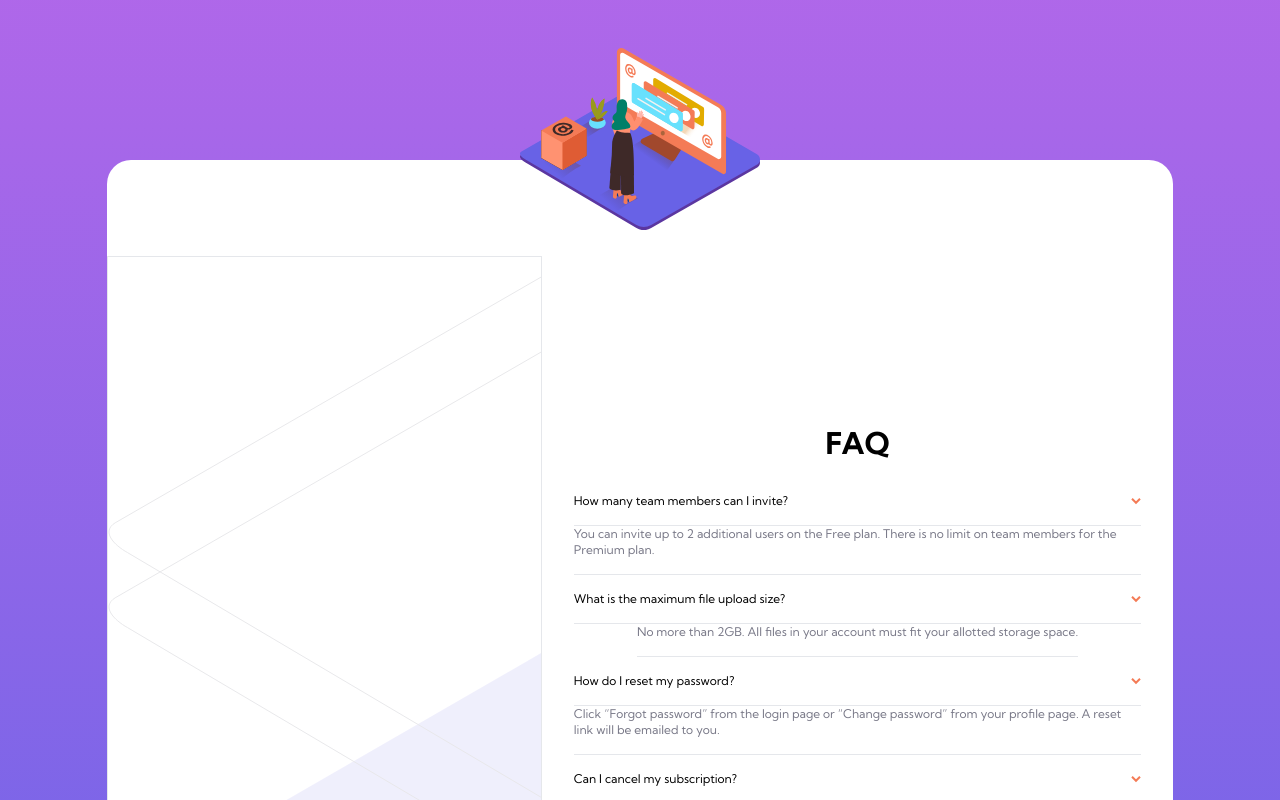
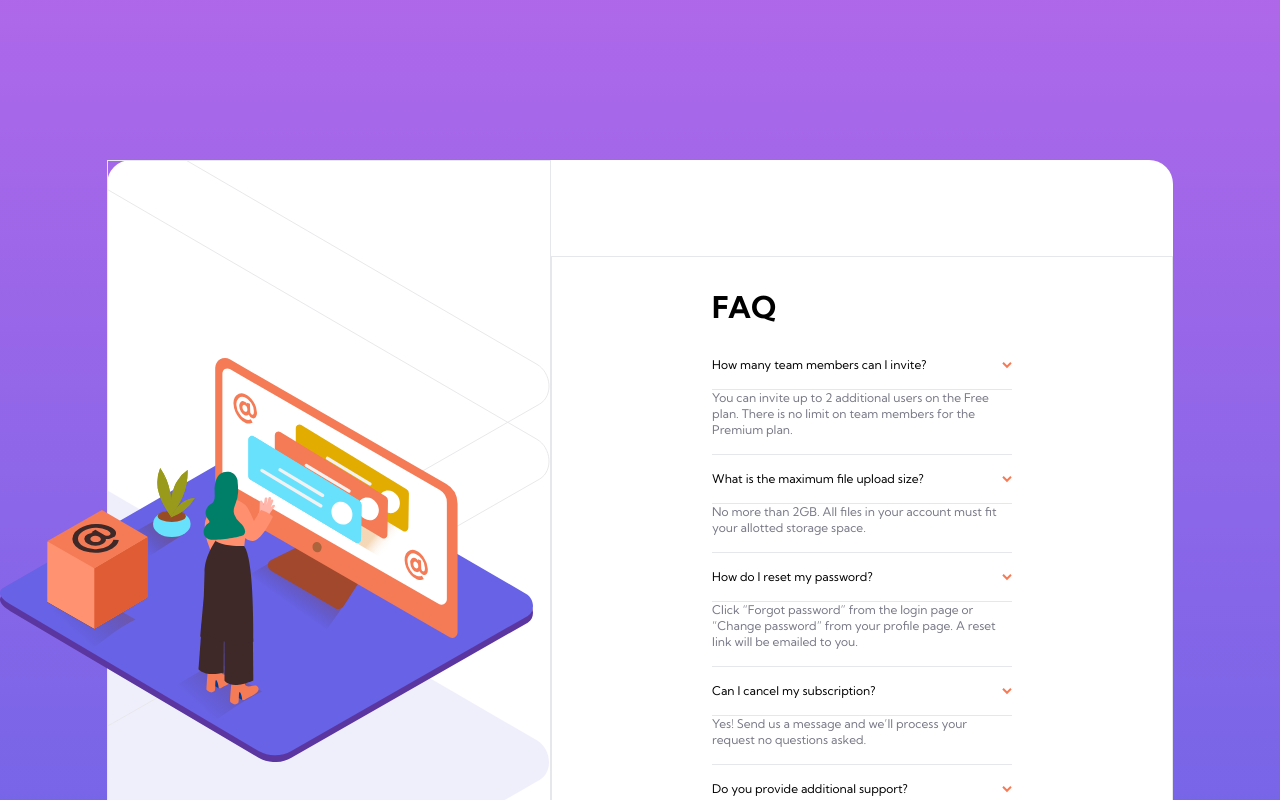
Before and after one commit to Brian-Lin-2/front-end-mentor-FAQ-accordion-card, a React (Vite) app: page / in a window 1280 px wide. Shown: the top 800 px of the page. Built offline with nearby package versions, Linux system fonts and the light colour scheme.

Commit message:
Adjust picture and text

```diff
--- a/src/Card.jsx
+++ b/src/Card.jsx
@@ -3,15 +3,15 @@ import Answer from './Answer';
 
 export default function Card() {
   return (
-    <div className="bg-white pb-12 pt-24 my-20 rounded-3xl flex flex-col sm:flex-row justify-center items-center w-5/6 text-xs bg-mobile-pattern sm:bg-none bg-no-repeat bg-top">
+    <div className="bg-white pb-12 pt-24 sm:p-0 my-20 rounded-3xl flex flex-col sm:flex-row justify-center items-center w-5/6 text-xs bg-mobile-pattern sm:bg-none bg-no-repeat bg-top">
 
       {/* For desktop state */}
-      <div className="border sm:min-h-screen sm:w-1/2 sm:bg-desktop-pattern sm:bg-no-repeat sm:bg-auto"></div>
+      <div className="border sm:min-h-screen sm:w-5/12 sm:bg-desktop-pattern sm:bg-no-repeat sm:bg-right sm:bg-auto"></div>
 
-      <img className="w-60 absolute top-12" src="./images/illustration-woman-online-mobile.svg"></img>
+      <img className="w-60 absolute sm:start-0 sm:w-5/12" src="./images/illustration-woman-online-mobile.svg"></img>
 
-      <div className="px-8">
-        <h1 className="text-3xl font-bold mt-8 mb-4 text-center">FAQ</h1>
+      <div className="px-8 sm:px-40 sm:w-7/12 border">
+        <h1 className="text-3xl font-bold mt-8 mb-4 text-center sm:text-start">FAQ</h1>
 
         <div className="flex flex-col items-center">
           <Question>
```
